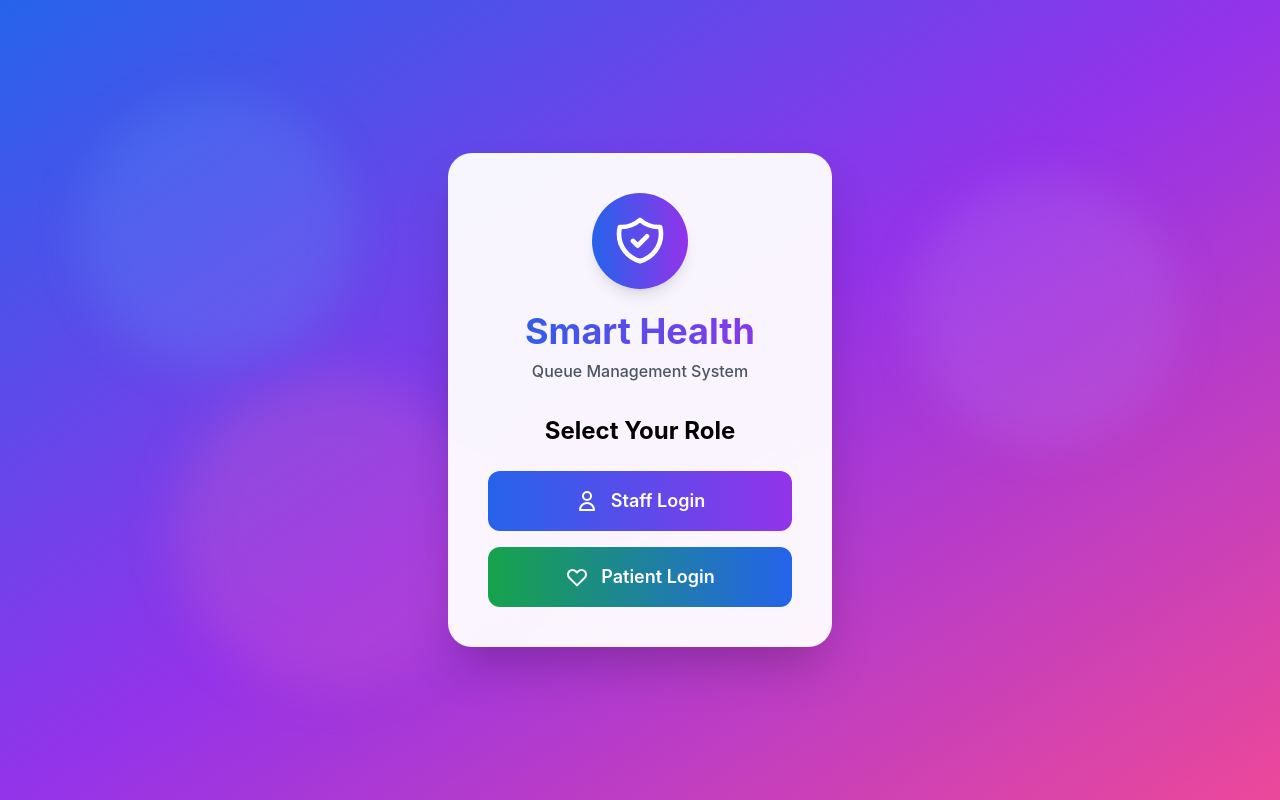
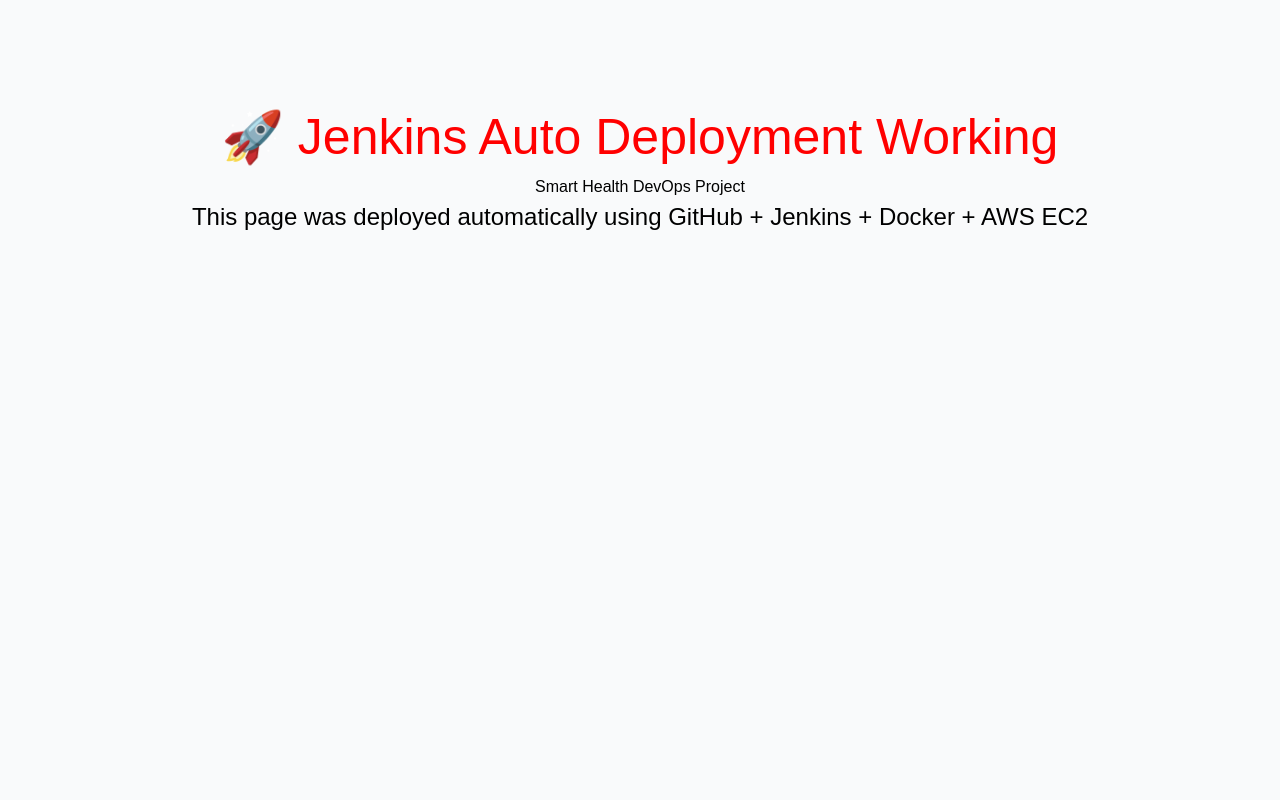
Before and after one commit to shradha9071/smart-health-devops, a React (Vite) app in the folder web/: page /demo in a window 1280 px wide. Before the commit this address led to /login. Built offline with nearby package versions, Linux system fonts and the light colour scheme; no server answers.

Commit message:
Added demo page for Jenkins auto deployment

```diff
--- a/web/src/App.jsx
+++ b/web/src/App.jsx
@@ -8,6 +8,8 @@
 import AppointmentBooking from './pages/AppointmentBooking';
 import DisplayBoard from './pages/DisplayBoard';
 import { socket } from './api/axios';
+import Demo from "./pages/Demo"
+
 
 function App() {
   const [user, setUser] = useState(null);
@@ -85,6 +87,7 @@
       />
       <Route path="/" element={<Navigate to="/login" replace />} />
       <Route path="*" element={<Navigate to="/login" replace />} />
+      <Route path="/demo" element={<Demo />} />
     </Routes>
   );
 }
--- /dev/null
+++ b/web/src/pages/Demo.jsx
@@ -0,0 +1,27 @@
+export default function Demo() {
+  return (
+    <div style={{
+      textAlign: "center",
+      marginTop: "100px",
+      fontFamily: "Arial"
+    }}>
+      <h1 style={{
+        color: "red",
+        fontSize: "50px"
+      }}>
+        🚀 Jenkins Auto Deployment Working
+      </h1>
+
+      <h2>
+        Smart Health DevOps Project
+      </h2>
+
+      <p style={{
+        fontSize: "24px"
+      }}>
+        This page was deployed automatically using
+        GitHub + Jenkins + Docker + AWS EC2
+      </p>
+    </div>
+  )
+}
--- a/web/src/pages/kleteck.jsx
+++ /dev/null
@@ -1,39 +0,0 @@
-export default function SimpleApp() {
-  return (
-    <div style={{
-      textAlign: "center",
-      padding: "50px",
-      fontFamily: "Arial"
-    }}>
-
-      <h1 style={{
-        color: "blue",
-        fontSize: "50px"
-      }}>
-        🚀 My Simple React App
-      </h1>
-
-      <p style={{
-        fontSize: "22px",
-        marginTop: "20px"
-      }}>
-        Welcome to my DevOps application deployed using
-        GitHub, Jenkins, Docker, and AWS EC2.
-      </p>
-
-      <button style={{
-        padding: "12px 25px",
-        fontSize: "18px",
-        marginTop: "30px",
-        backgroundColor: "green",
-        color: "white",
-        border: "none",
-        borderRadius: "8px",
-        cursor: "pointer"
-      }}>
-        Click Me
-      </button>
-
-    </div>
-  )
-}
```
